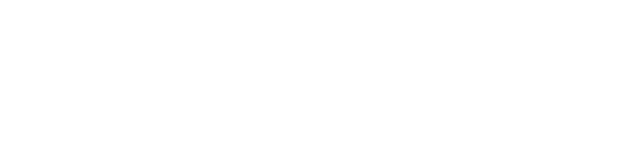
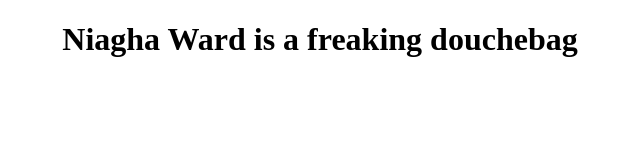
Before and after one commit to HIVE-ARCHETECTURE/HIVE-Archetecture, a plain HTML site: page index.html in a window 1280 px wide. Shown: the whole page, without its empty margins (320-960 px from the left). Drawn offline with Linux system fonts and the light colour scheme.

Commit message:
Niagha is a Douchebag

```diff
--- a/index.html
+++ b/index.html
@@ -2,5 +2,8 @@
 <html>
 <head>
 <meta charset="utf 8">
+</head>
+<body>
+  <h1><center>Niagha Ward is a freaking douchebag</center></h1>
+</body>
 </html>
-</head>
```
